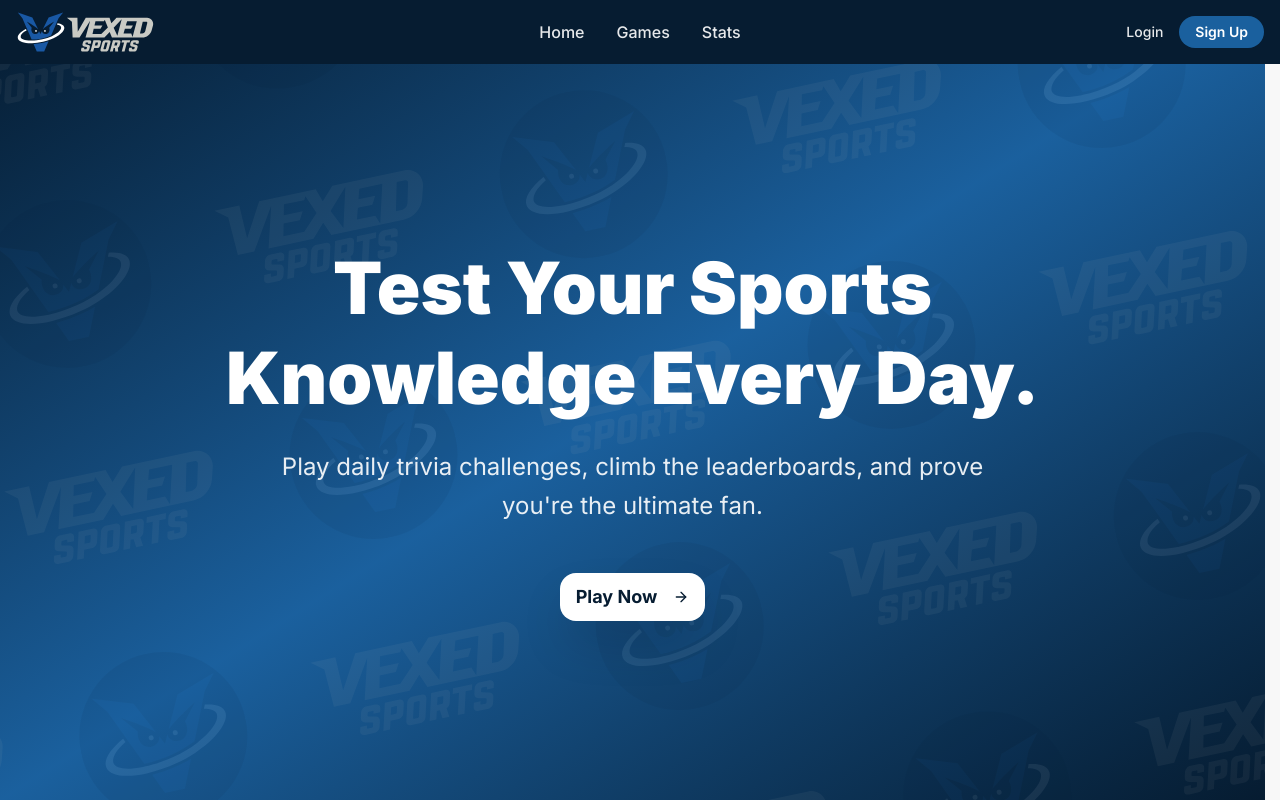
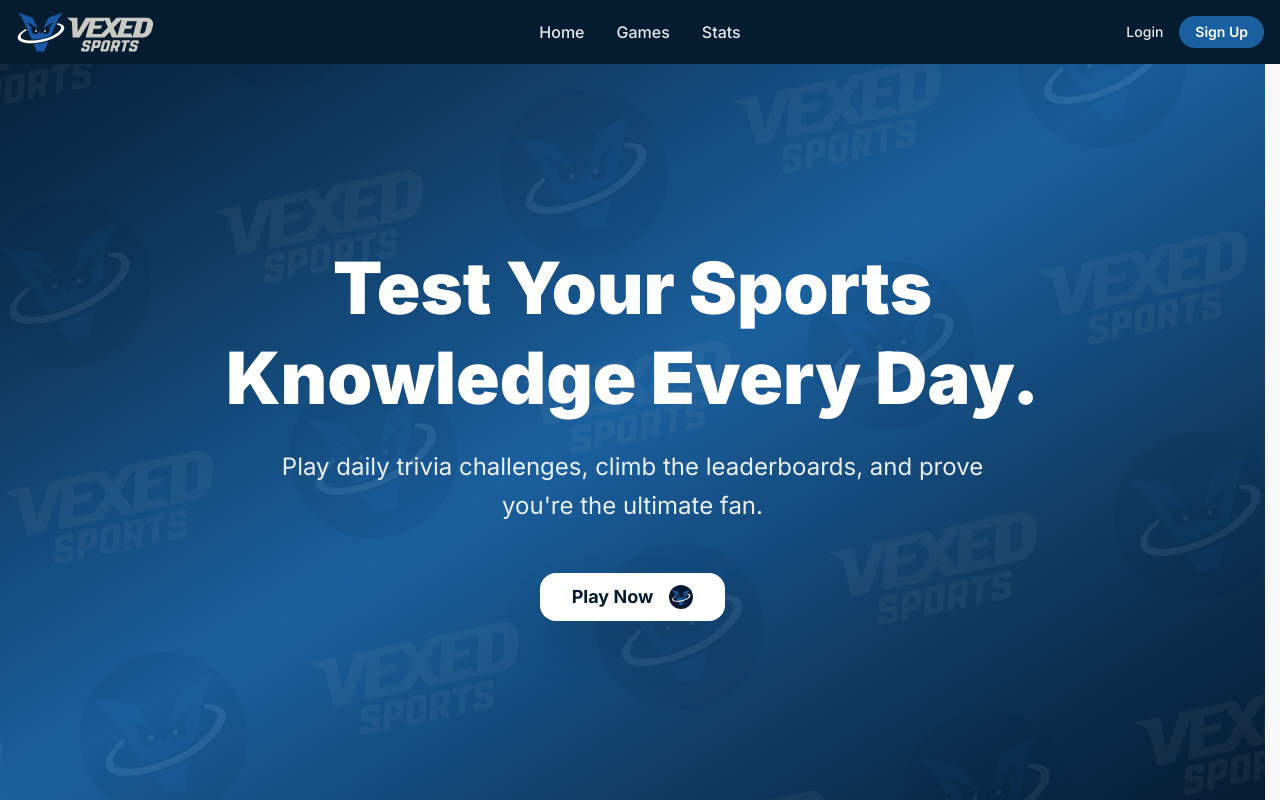
Before and after one commit to jacobsevigny/Vexed-Revamp-Client, a Next.js app: page / in a window 1280 px wide. Shown: the top 800 px of the page. Built offline with nearby package versions, Linux system fonts and the light colour scheme; no server answers.

Commit message:
Add Icon on Hero button

```diff
--- a/components/hero-section.tsx
+++ b/components/hero-section.tsx
@@ -1,7 +1,6 @@
 "use client"
 
 import { Button } from "@/components/ui/button"
-import { ArrowRight } from "lucide-react"
 import { HeroBackground } from "@/components/hero-background"
 
 export function HeroSection() {
@@ -31,7 +30,7 @@ export function HeroSection() {
             className="bg-white text-secondary hover:bg-white/90 font-bold text-lg px-8 py-6 rounded-xl shadow-2xl hover:scale-105 transition-transform"
           >
             Play Now
-            <ArrowRight className="ml-2 h-5 w-5" />
+            <img src="/logo-circle.svg" alt="" aria-hidden="true" className="ml-2 h-6 w-6" />
           </Button>
         </div>
       </div>
```
